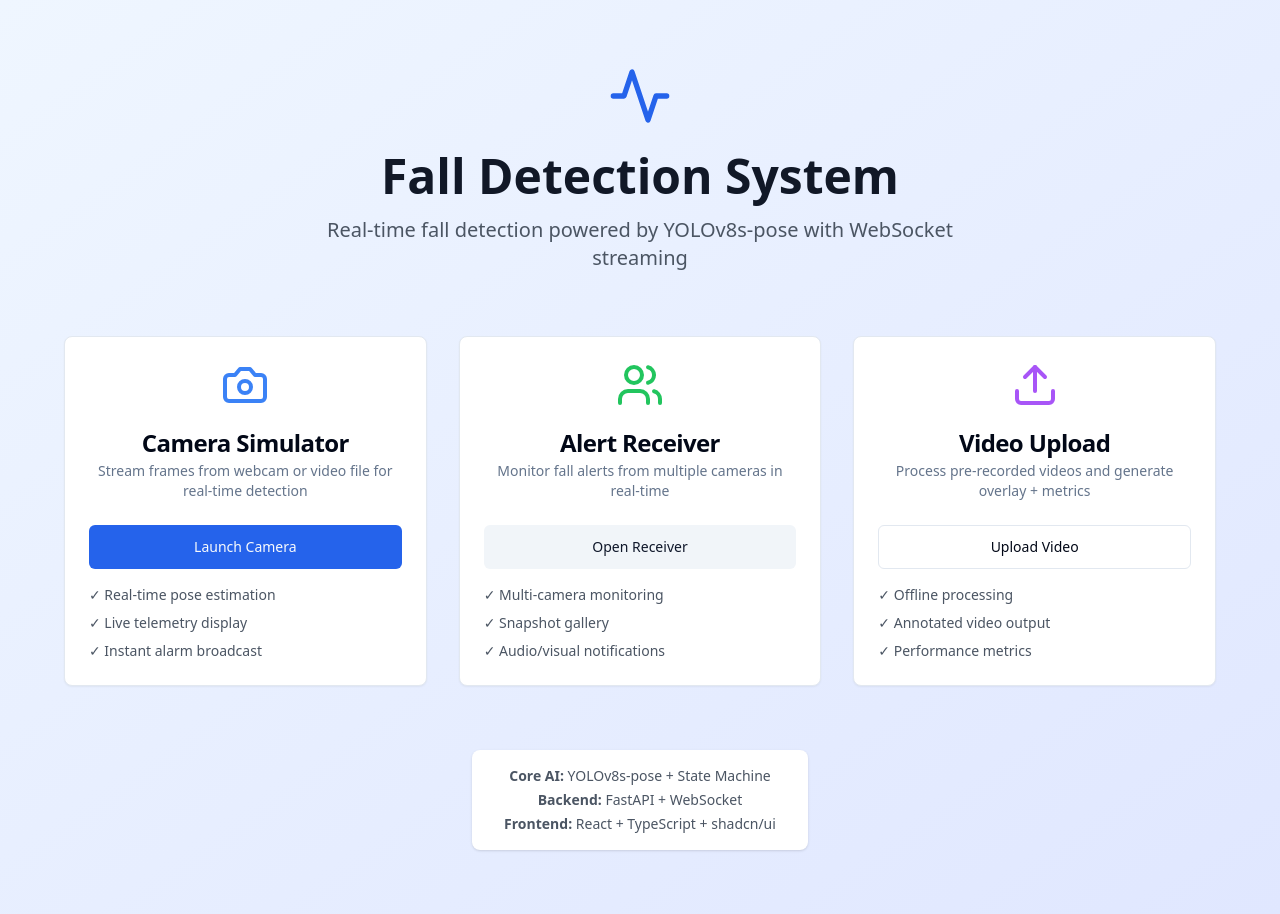
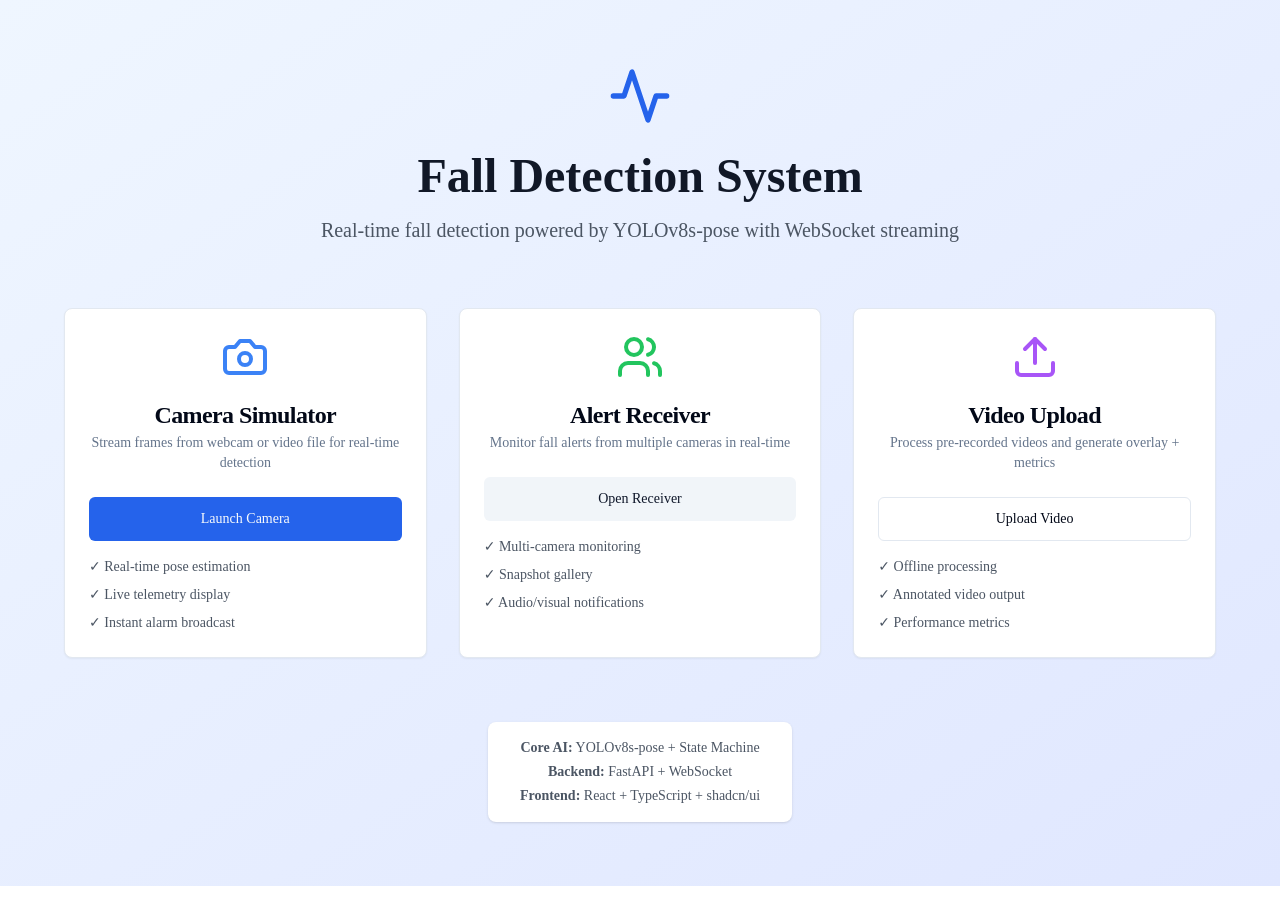
Before and after one commit to Algoculus/Human-anomaly-localization-YOLOv8s-pose, a React (Vite) app in the folder web/frontend/: page / in a window 1280 px wide. After the commit the page ends 886 px from the top, so only its background shows below. Built offline with nearby package versions, Linux system fonts and the light colour scheme.

Commit message:
feat: Integrate Shadcn UI components, add dark mode toggle, and refactor frontend page layouts.

```diff
--- a/web/frontend/tailwind.config.js
+++ b/web/frontend/tailwind.config.js
@@ -1,74 +1,96 @@
 /** @type {import('tailwindcss').Config} */
 export default {
   darkMode: ["class"],
-  content: [
-    "./index.html",
-    "./src/**/*.{ts,tsx,js,jsx}",
-  ],
+  content: ["./index.html", "./src/**/*.{ts,tsx,js,jsx}"],
   theme: {
   	container: {
   		center: true,
-      padding: "2rem",
+  		padding: '2rem',
   		screens: {
-        "2xl": "1400px",
-      },
+  			'2xl': '1400px'
+  		}
   	},
   	extend: {
   		colors: {
-        border: "hsl(var(--border))",
-        input: "hsl(var(--input))",
-        ring: "hsl(var(--ring))",
-        background: "hsl(var(--background))",
-        foreground: "hsl(var(--foreground))",
+  			border: 'hsl(var(--border))',
+  			input: 'hsl(var(--input))',
+  			ring: 'hsl(var(--ring))',
+  			background: 'hsl(var(--background))',
+  			foreground: 'hsl(var(--foreground))',
   			primary: {
-          DEFAULT: "hsl(var(--primary))",
-          foreground: "hsl(var(--primary-foreground))",
+  				DEFAULT: 'hsl(var(--primary))',
+  				foreground: 'hsl(var(--primary-foreground))'
   			},
   			secondary: {
-          DEFAULT: "hsl(var(--secondary))",
-          foreground: "hsl(var(--secondary-foreground))",
+  				DEFAULT: 'hsl(var(--secondary))',
+  				foreground: 'hsl(var(--secondary-foreground))'
   			},
   			destructive: {
-          DEFAULT: "hsl(var(--destructive))",
-          foreground: "hsl(var(--destructive-foreground))",
+  				DEFAULT: 'hsl(var(--destructive))',
+  				foreground: 'hsl(var(--destructive-foreground))'
   			},
   			muted: {
-          DEFAULT: "hsl(var(--muted))",
-          foreground: "hsl(var(--muted-foreground))",
+  				DEFAULT: 'hsl(var(--muted))',
+  				foreground: 'hsl(var(--muted-foreground))'
   			},
   			accent: {
-          DEFAULT: "hsl(var(--accent))",
-          foreground: "hsl(var(--accent-foreground))",
+  				DEFAULT: 'hsl(var(--accent))',
+  				foreground: 'hsl(var(--accent-foreground))'
   			},
   			popover: {
-          DEFAULT: "hsl(var(--popover))",
-          foreground: "hsl(var(--popover-foreground))",
+  				DEFAULT: 'hsl(var(--popover))',
+  				foreground: 'hsl(var(--popover-foreground))'
   			},
   			card: {
-          DEFAULT: "hsl(var(--card))",
-          foreground: "hsl(var(--card-foreground))",
+  				DEFAULT: 'hsl(var(--card))',
+  				foreground: 'hsl(var(--card-foreground))'
   			},
+  			chart: {
+  				'1': 'hsl(var(--chart-1))',
+  				'2': 'hsl(var(--chart-2))',
+  				'3': 'hsl(var(--chart-3))',
+  				'4': 'hsl(var(--chart-4))',
+  				'5': 'hsl(var(--chart-5))'
+  			}
   		},
   		borderRadius: {
-        lg: "var(--radius)",
-        md: "calc(var(--radius) - 2px)",
-        sm: "calc(var(--radius) - 4px)",
+  			lg: 'var(--radius)',
+  			md: 'calc(var(--radius) - 2px)',
+  			sm: 'calc(var(--radius) - 4px)'
   		},
   		keyframes: {
-        "accordion-down": {
-          from: { height: 0 },
-          to: { height: "var(--radix-accordion-content-height)" },
+  			'accordion-down': {
+  				from: {
+  					height: 0
   				},
-        "accordion-up": {
-          from: { height: "var(--radix-accordion-content-height)" },
-          to: { height: 0 },
+  				to: {
+  					height: 'var(--radix-accordion-content-height)'
+  				}
   			},
+  			'accordion-up': {
+  				from: {
+  					height: 'var(--radix-accordion-content-height)'
+  				},
+  				to: {
+  					height: 0
+  				}
+  			}
   		},
   		animation: {
-        "accordion-down": "accordion-down 0.2s ease-out",
-        "accordion-up": "accordion-up 0.2s ease-out",
+  			'accordion-down': 'accordion-down 0.2s ease-out',
+  			'accordion-up': 'accordion-up 0.2s ease-out'
   		},
-    },
+  		fontFamily: {
+  			mono: [
+  				'IBM Plex Mono"',
+  				'monospace'
+  			],
+  			sans: [
+  				'IBM Plex Mono"',
+  				'monospace'
+  			]
+  		}
+  	}
   },
   plugins: [require("tailwindcss-animate")],
-}
+};
```
Also changed, not shown: web/frontend/package.json (+7 -4 lines), web/frontend/components.json (added), 1 other file (tests, documents, lock files or other folders). Lines whose indentation alone changed are shown as unchanged.
